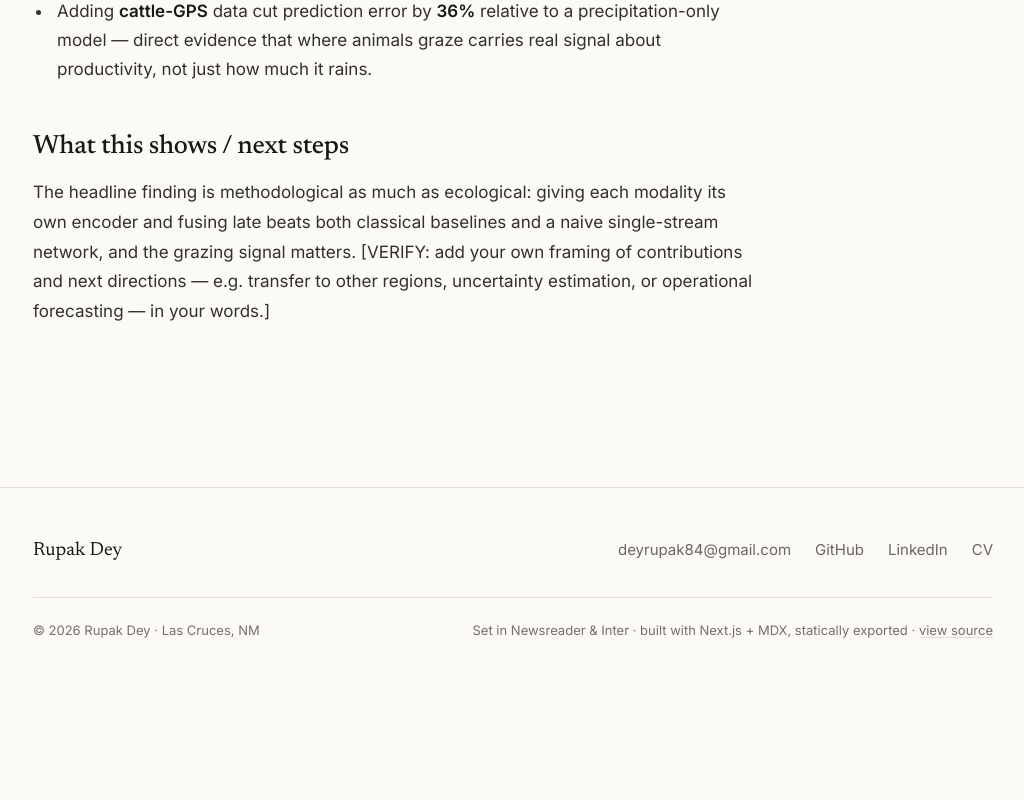
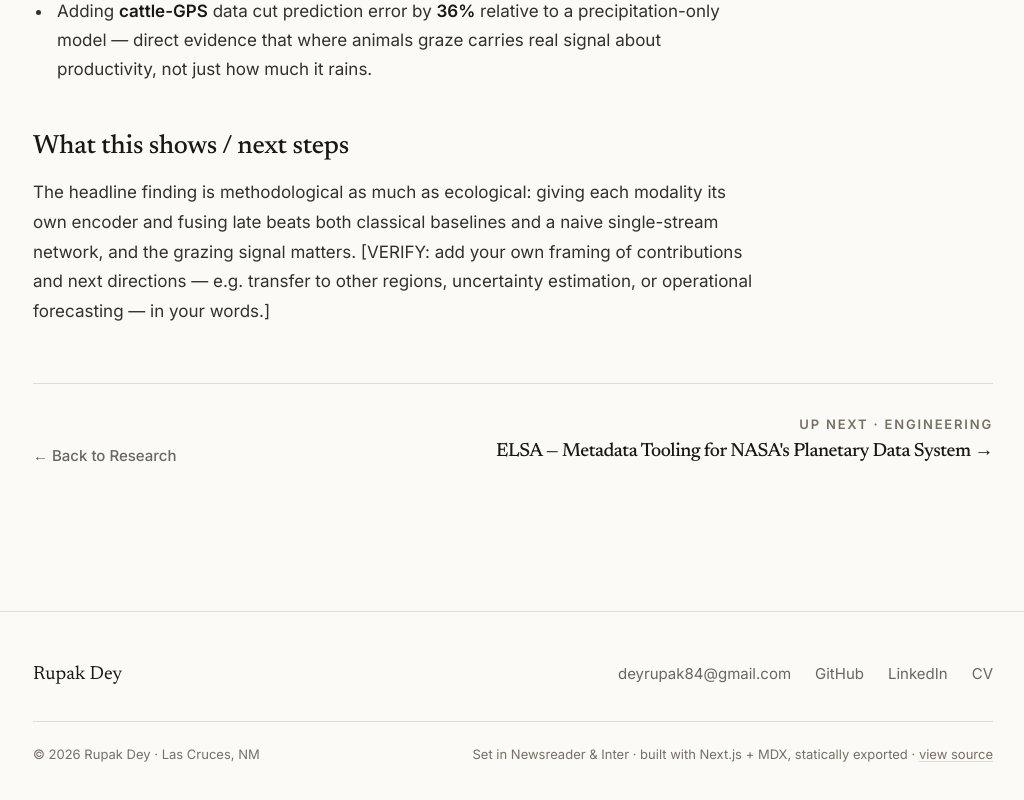
Before and after one commit to rdey08/personal-site, a Next.js app: page /research/npp-lstm in a window 1280 px wide. Shown: the part 1915-2715 px from the top of the page, without its empty margins (127-1151 px from the left). Before the commit the page ends 2603 px from the top, so only its background shows below. Built offline with nearby package versions, Linux system fonts and the light colour scheme.

Commit message:
feat(design): detail pages end with back + 'Up next' cross-link between flagships

```diff
--- a/src/app/projects/[slug]/page.tsx
+++ b/src/app/projects/[slug]/page.tsx
@@ -1,6 +1,6 @@
 import type { Metadata } from "next";
 import { notFound } from "next/navigation";
-import { getProject, getProjects } from "@/lib/content";
+import { getProject, getProjects, getResearchThreads } from "@/lib/content";
 import { formatPeriod } from "@/lib/format";
 import { DetailArticle } from "@/components/DetailArticle";
 
@@ -36,6 +36,27 @@ export default async function ProjectPage({
   if (!project || project.meta.tier !== "flagship") notFound();
 
   const { meta, body } = project;
+
+  // Onward link: another flagship project if one exists, else the featured
+  // research thread — the reader flows between the two flagships.
+  const otherFlagship = getProjects().find(
+    (p) => p.meta.tier === "flagship" && p.meta.slug !== slug,
+  );
+  const featuredThread = getResearchThreads().find((t) => t.meta.featured);
+  const next = otherFlagship
+    ? {
+        href: `/projects/${otherFlagship.meta.slug}`,
+        eyebrow: "Engineering",
+        title: otherFlagship.meta.title,
+      }
+    : featuredThread
+      ? {
+          href: `/research/${featuredThread.meta.slug}`,
+          eyebrow: "Research",
+          title: featuredThread.meta.title,
+        }
+      : undefined;
+
   const metaRows = [
     ...(meta.role ? [{ label: "Role", value: meta.role }] : []),
     {
@@ -54,6 +75,7 @@ export default async function ProjectPage({
       backHref="/projects"
       backLabel="Projects"
       body={body}
+      next={next}
     />
   );
 }
--- a/src/app/research/[slug]/page.tsx
+++ b/src/app/research/[slug]/page.tsx
@@ -1,6 +1,10 @@
 import type { Metadata } from "next";
 import { notFound } from "next/navigation";
-import { getResearchThread, getResearchThreads } from "@/lib/content";
+import {
+  getProjects,
+  getResearchThread,
+  getResearchThreads,
+} from "@/lib/content";
 import { formatPeriod } from "@/lib/format";
 import { DetailArticle } from "@/components/DetailArticle";
 
@@ -33,6 +37,25 @@ export default async function ResearchThreadPage({
   if (!thread) notFound();
 
   const { meta, body } = thread;
+
+  // Onward link: another research thread if one exists, else the flagship
+  // engineering project — the reader flows between the two flagships.
+  const otherThread = getResearchThreads().find((t) => t.meta.slug !== slug);
+  const flagshipProject = getProjects().find((p) => p.meta.tier === "flagship");
+  const next = otherThread
+    ? {
+        href: `/research/${otherThread.meta.slug}`,
+        eyebrow: "Research",
+        title: otherThread.meta.title,
+      }
+    : flagshipProject
+      ? {
+          href: `/projects/${flagshipProject.meta.slug}`,
+          eyebrow: "Engineering",
+          title: flagshipProject.meta.title,
+        }
+      : undefined;
+
   return (
     <DetailArticle
       eyebrow="Research"
@@ -47,6 +70,7 @@ export default async function ResearchThreadPage({
       backHref="/research"
       backLabel="Research"
       body={body}
+      next={next}
     />
   );
 }
--- a/src/components/DetailArticle.tsx
+++ b/src/components/DetailArticle.tsx
@@ -6,6 +6,7 @@ import { Prose } from "./Prose";
 
 // Shared layout for research and flagship-project detail pages: eyebrow,
 // serif display title, a definition-list metadata grid, then measured prose.
+// `next` renders a bottom cross-link so long write-ups don't dead-end.
 export function DetailArticle({
   eyebrow,
   title,
@@ -15,6 +16,7 @@ export function DetailArticle({
   backHref,
   backLabel,
   body,
+  next,
 }: {
   eyebrow: string;
   title: string;
@@ -24,6 +26,7 @@ export function DetailArticle({
   backHref: string;
   backLabel: string;
   body: string;
+  next?: { href: string; eyebrow: string; title: string };
 }) {
   return (
     <Section as="article" className="stagger pt-12 pb-8 sm:pt-16">
@@ -69,6 +72,26 @@ export function DetailArticle({
           <Mdx source={body} />
         </Prose>
       </div>
+
+      {/* Bottom nav — a way onward after a long read, instead of a dead end. */}
+      <footer className="mt-14 flex flex-col gap-6 border-t border-line pt-8 sm:flex-row sm:items-end sm:justify-between">
+        <Link
+          href={backHref}
+          className="text-sm font-medium text-ink-muted transition-colors duration-[--duration-fast] hover:text-accent"
+        >
+          ← Back to {backLabel}
+        </Link>
+        {next && (
+          <Link href={next.href} className="group sm:text-right">
+            <p className="text-xs font-semibold tracking-[0.14em] text-ink-faint uppercase">
+              Up next · {next.eyebrow}
+            </p>
+            <p className="mt-1 font-serif text-lg font-medium tracking-tight text-ink-strong transition-colors duration-[--duration-fast] group-hover:text-accent">
+              {next.title} →
+            </p>
+          </Link>
+        )}
+      </footer>
     </Section>
   );
 }
```
